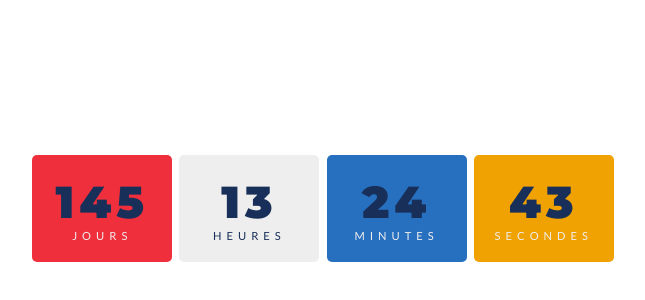
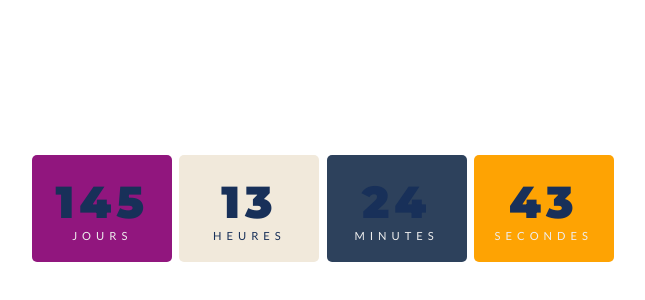
Before and after one commit to nadopotentiel/countdown, a plain HTML site: page index.html in a window 1280 px wide. Shown: the part 192-492 px from the top of the page, without its empty margins (317-962 px from the left). Drawn offline with Linux system fonts and the light colour scheme.

Commit message:
Update index.html

```diff
--- a/index.html
+++ b/index.html
@@ -34,20 +34,20 @@
         }
 
         .days {
-            background: #EF2F3C;
+            background: #91167e;
         }
 
         .hours {
-            background: #eeeeee;
+            background: #f1e9db;
             color: #183059;
         }
 
         .minutes {
-            background: #276FBF;
+            background: #2d415c;
         }
 
         .seconds {
-            background: #F0A202;
+            background: #fea303;
         }
 
         .numbers {
```
